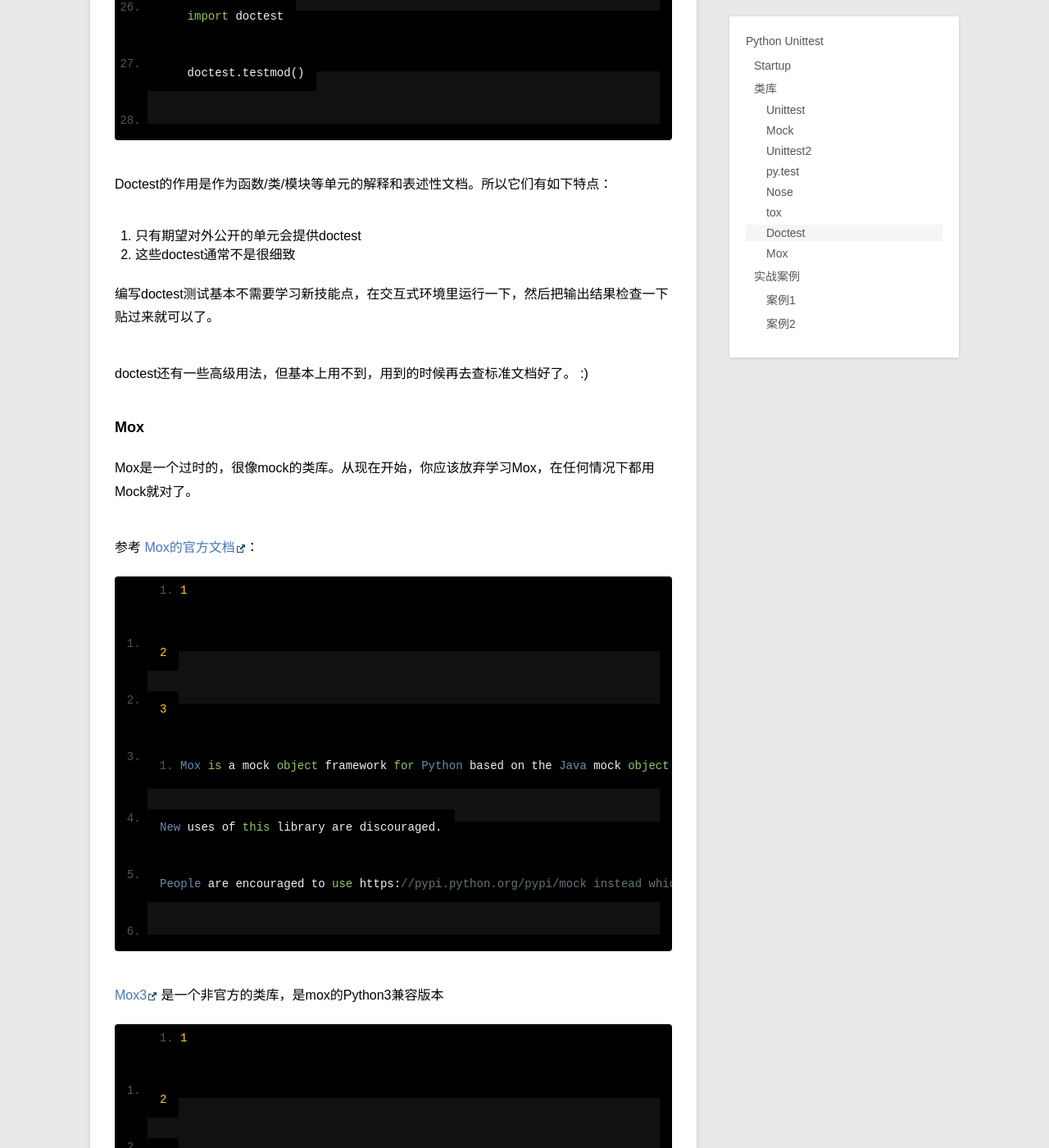
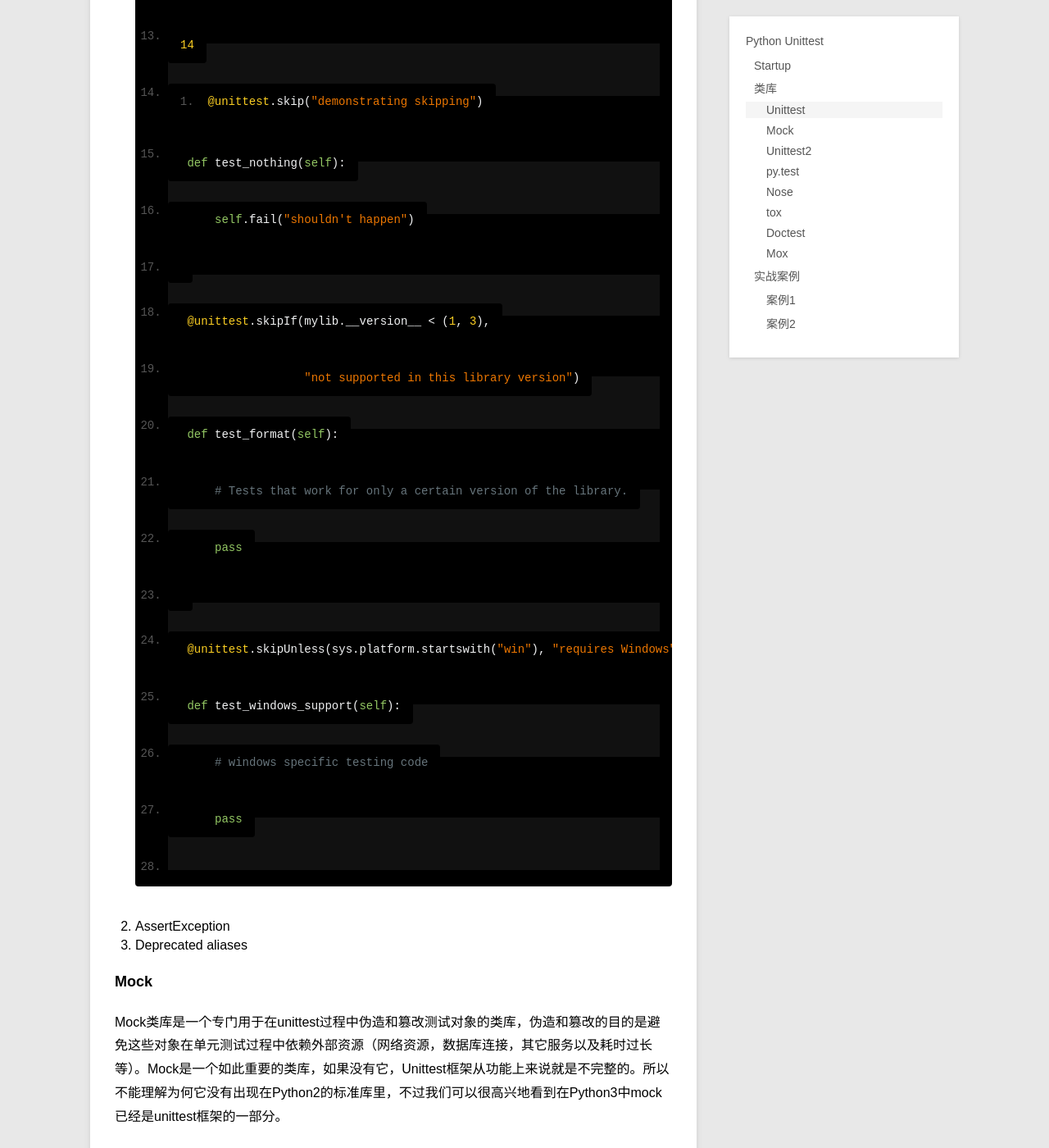
Before and after one commit to wu-wenxiang/wu-wenxiang.github.io, a Jekyll site: the page built from _posts/blog/2016-06-11-Python-Unittest.md, in a window 1280 px wide and 1400 px high, scrolled down 3599 px. Shown: the whole window at 82% size. Built offline with Jekyll 4.4.1, drawn with Linux system fonts in a browser that asks for light colours; some of the changed text lies outside the part shown.

Commit message:
update _posts/blog/2016-06-11-Python-Unittest.md
add unittest...

```diff
--- a/_posts/blog/2016-06-11-Python-Unittest.md
+++ b/_posts/blog/2016-06-11-Python-Unittest.md
@@ -19,7 +19,7 @@ description:    总结了关于Python单元测试的最佳实践的一些例子
 - [英文版](http://docs.python-guide.org/en/latest/writing/tests/)
 - [中文版](http://pythonguidecn.readthedocs.io/zh/latest/writing/tests.html)
 
-本文在该文档的基础上删减了入门部分，增加了实战案例。
+本文在该文档的基础上删减了入门部分，增加了深入讲解和实战案例。
 
 ## 类库
 
@@ -32,12 +32,52 @@ Unittest的标准文档在这里：
 
 Unittest是Python标准库的一部分。它是目前最流行的固件测试框架XUnit在Python中的实现，如果你接触过Junit，nUnit，或者CppUnit，你会非常熟悉它的API。
 
-Unittest提供的feature包括：
+Unittest框架的单元测试类用例通过继承unittest.TestCase来实现，看起来像是这样：
 
+	import unittest
+
+	def fun(x):
+	    return x + 1
+
+	class MyTest(unittest.TestCase):
+	    def test(self):
+	        self.assertEqual(fun(3), 4)
+
+
+Unittest一共包含4个理念Concepts：
+
+1. Test Fixture，就是Setup()和TearDown()
+1. Test Case，一个Test Case就是一个测试用例，他们都是unittest.TestCase类的子类的方法
+1. Test Suite，Test Suite是一个测试用例集合，**基本上你用不到它**，用unittest.main()或者其它发现机制来运行所有的测试用例就对了。 :)
+1. Test runner，这是单元测试结果的呈现接口，你可以定制自己喜欢的呈现方式，比如GUI界面，**基本上你也用不到它**。
+
+一些实战中需要用到的技巧：
+
+1. Skip，处于各种原因，可能你需要暂时跳过一些测试用例（而不是删除它们）
+
+	class MyTestCase(unittest.TestCase):
+
+	    @unittest.skip("demonstrating skipping")
+	    def test_nothing(self):
+	        self.fail("shouldn't happen")
+
+	    @unittest.skipIf(mylib.__version__ < (1, 3),
+	                     "not supported in this library version")
+	    def test_format(self):
+	        # Tests that work for only a certain version of the library.
+	        pass
+
+	    @unittest.skipUnless(sys.platform.startswith("win"), "requires Windows")
+	    def test_windows_support(self):
+	        # windows specific testing code
+	        pass
+
+1. AssertException
+1. Deprecated aliases
 
 ### Mock
 
-Mock类库是一个专门用于在unittest过程中伪造和篡改测试对象的类库，伪造和篡改的目的是避免这些对象在单元测试过程中依赖外部资源（网络资源，数据库连接，其它服务以及耗时过长等）。Mock是一个如此重要的类库，如果没有它，Unittest框架从功能上来说就是不完整的。所以我不能理解为何它没有出现在Python2的标准库里，不过万幸，在Python3中mock以及是unittest框架的一部分。
+Mock类库是一个专门用于在unittest过程中伪造和篡改测试对象的类库，伪造和篡改的目的是避免这些对象在单元测试过程中依赖外部资源（网络资源，数据库连接，其它服务以及耗时过长等）。Mock是一个如此重要的类库，如果没有它，Unittest框架从功能上来说就是不完整的。所以不能理解为何它没有出现在Python2的标准库里，不过我们可以很高兴地看到在Python3中mock已经是unittest框架的一部分。
 
 ### Unittest2
 
```
